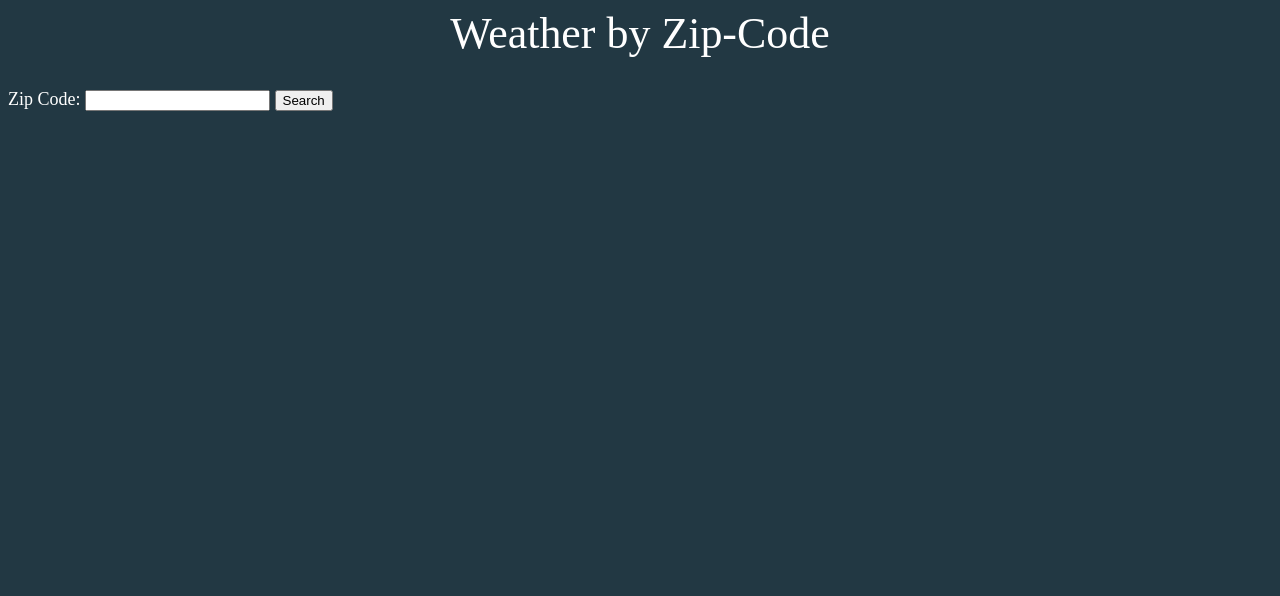
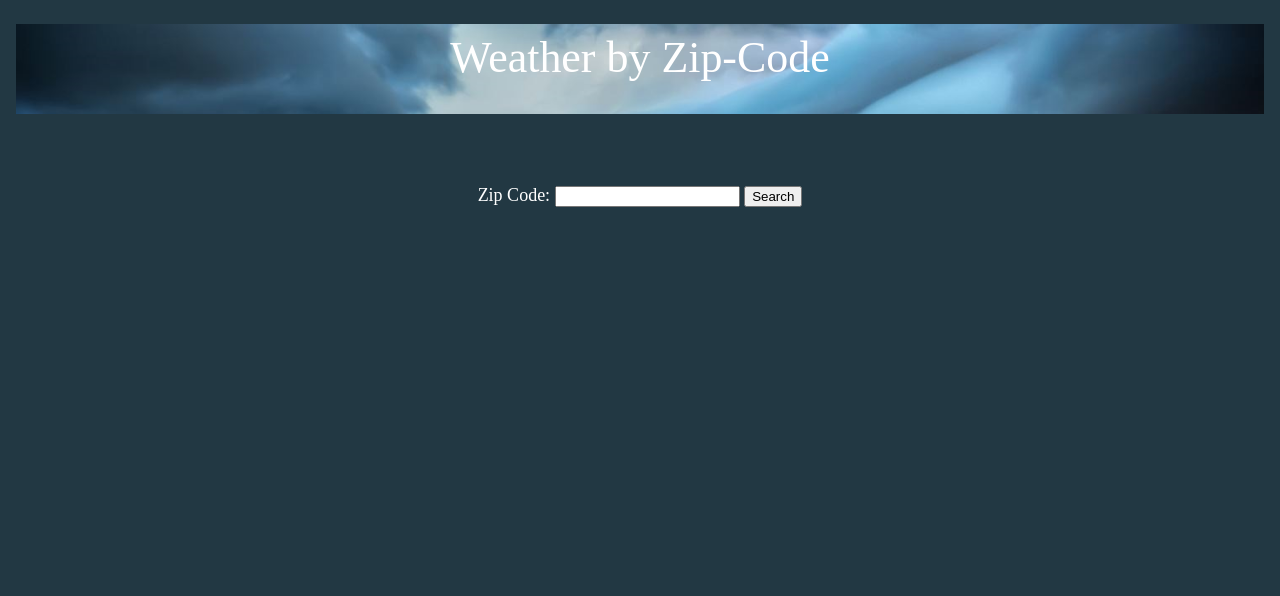
Before and after one commit to IIT-Fahad-Moses/IIT-Fahad-Moses.github.io, a plain HTML site: page index.html in a window 1280 px wide. Shown: the top 596 px of the page. Drawn offline with nearby package versions, Linux system fonts and the light colour scheme; some packages are replaced by stand-ins of ours.

Commit message:
moved to io repository

```diff
--- a/css/screen.css
+++ b/css/screen.css
@@ -58,6 +58,16 @@ html {
   /* 22.5px @ 18px em = 1 gridline */
 }
 
+header {
+  background: url(../img/header.jpg) #49311c;
+  -webkit-background-size: cover;
+  -moz-background-size: cover;
+  -o-background-size: cover;
+  background-size: cover;
+  background-repeat: no-repeat;
+  text-align: left;
+}
+
 h1 {
   font-size: 2.441em;
   /* 43.945px @ 18px em */
@@ -67,6 +77,10 @@ h1 {
   /* 22.5px @ 43.945px em */
   display: block;
   text-align: center;
+}
+
+#page {
+  padding: 1.333em 0.916em; /* 16.5px */
 }
 
 #city {
@@ -83,11 +97,20 @@ h1 {
   height: 500px;
 }
 
-#form, #location, #forecast {
-  padding-bottom: 0.112em;
-  padding-left: 0.223em;
+#location, #forecast {
+  padding-bottom: 1em;
+  padding-left: 1em;
+  text-align: center;
 }
 
+#form {
+  margin-top: 1em;
+  padding-top: 1em;
+  padding-bottom: 1.222em;
+  padding-left: 0.5em;
+  padding-right: 0.5em;
+  text-align: center;
+}
 
 .git, footer, li {
   color: white;
@@ -124,8 +147,6 @@ h1 {
     height: auto;
   }
 
-
-
 @media screen and (min-width: 30em) and (max-width: 60em)
 {
   body {
--- a/index.html
+++ b/index.html
@@ -14,7 +14,10 @@
   </script>
 </head>
 <body>
+<div id="page">
+<header>
   <h1>Weather by Zip-Code</h1>
+</header>
   <section id="form">
     <form action="#null" id="form" method="get" name="form">
       <label for="pcode">Zip Code:</label> <input id="pcode" name="pcode" type="text"> <span class="error"></span>
@@ -25,7 +28,8 @@
   </section>
   <div id="map"></div>
 	<div id="footer">
-		<footer>&#0169; 2016 All rights reserved<a class="git" id="github" href="https://github.com/IIT-Fahad-Moses"><i class="fa fa-github fa-lg" aria-hidden="true"></i></a></footer>
+	<footer>&#0169; 2016 All rights reserved<a class="git" id="github" href="https://github.com/IIT-Fahad-Moses"><i class="fa fa-github fa-lg" aria-hidden="true"></i></a></footer>
 	</div>
+</div>
 </body>
 </html>
```
Also changed, not shown: img/header.jpg (added).
